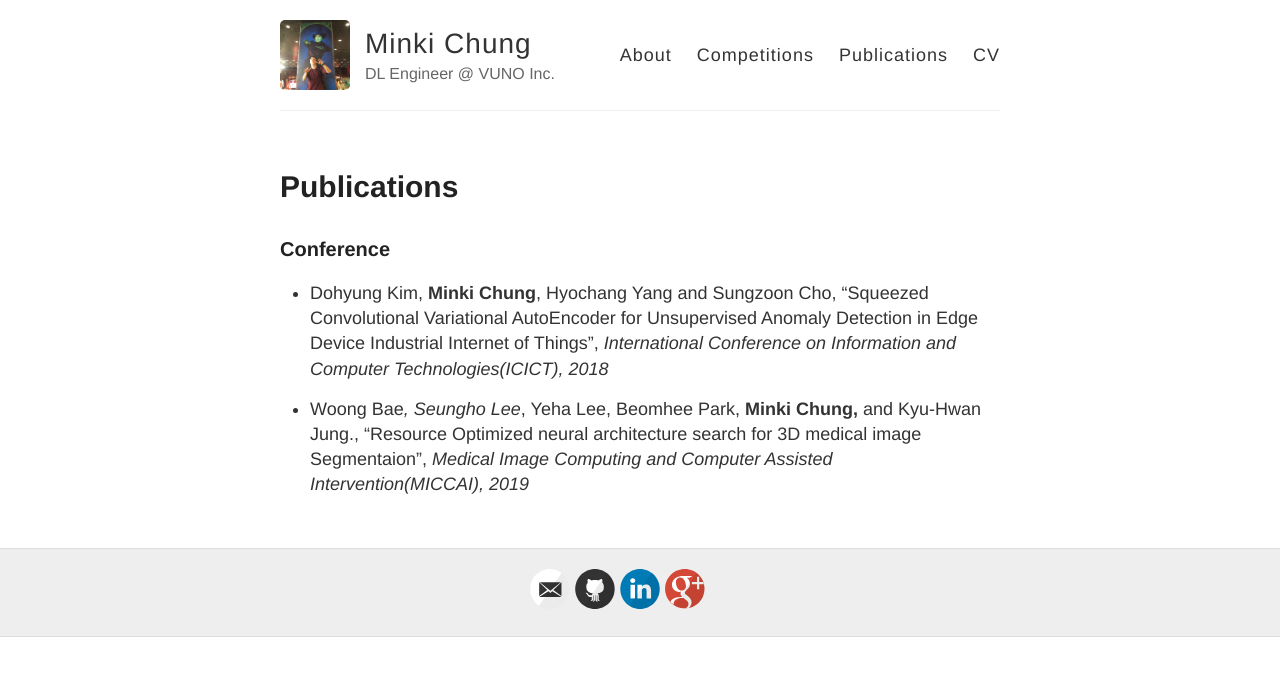
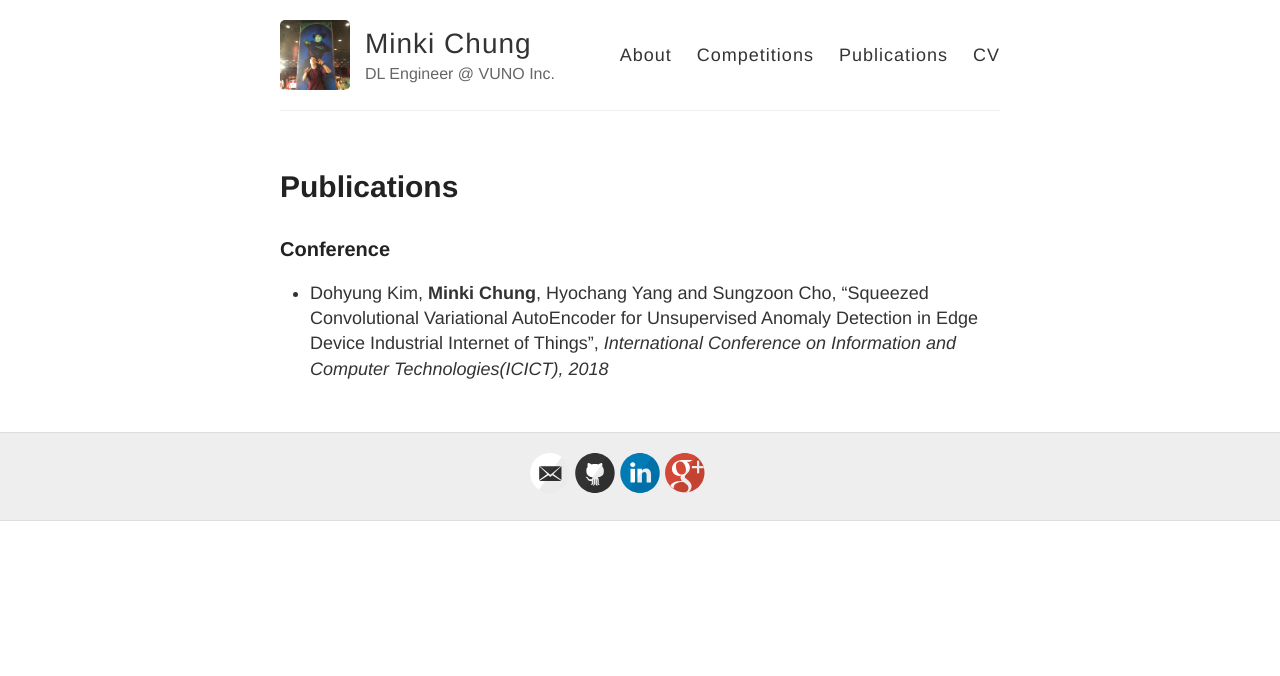
Before and after one commit to brekkanegg/brekkanegg.github.io, a Jekyll site: the page built from publications.md, in a window 1280 px wide. Shown: the top 676 px of the page. Built offline with Jekyll 4.4.1, drawn with Linux system fonts in a browser that asks for light colours.

Commit message:
remove pub

```diff
--- a/publications.md
+++ b/publications.md
@@ -7,5 +7,3 @@ permalink: /publications/
 ### Conference
 
 - Dohyung Kim, **Minki Chung**, Hyochang Yang and Sungzoon Cho, “Squeezed Convolutional Variational AutoEncoder for Unsupervised Anomaly Detection in Edge Device Industrial Internet of Things”, *International Conference on Information and Computer Technologies(ICICT), 2018*
-
-- Woong Bae*, Seungho Lee*, Yeha Lee, Beomhee Park, **Minki Chung,** and Kyu-Hwan Jung., "Resource Optimized neural architecture search for 3D medical image Segmentaion", *Medical Image Computing and Computer Assisted Intervention(MICCAI), 2019*
```
Also changed, not shown: 1 other file.
